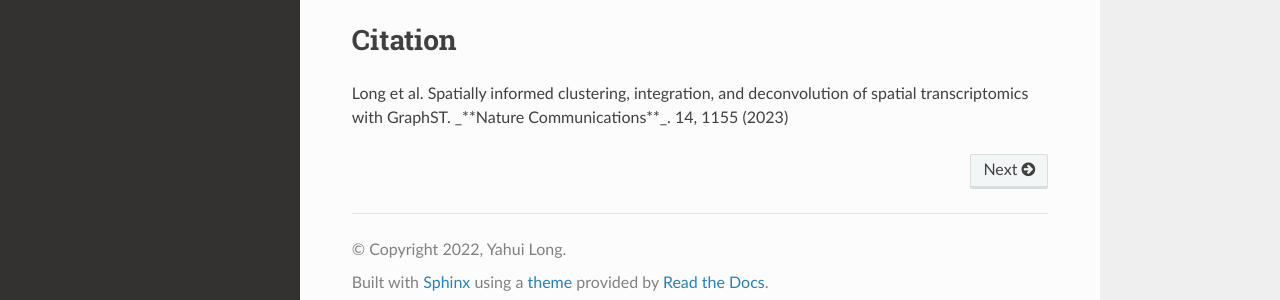
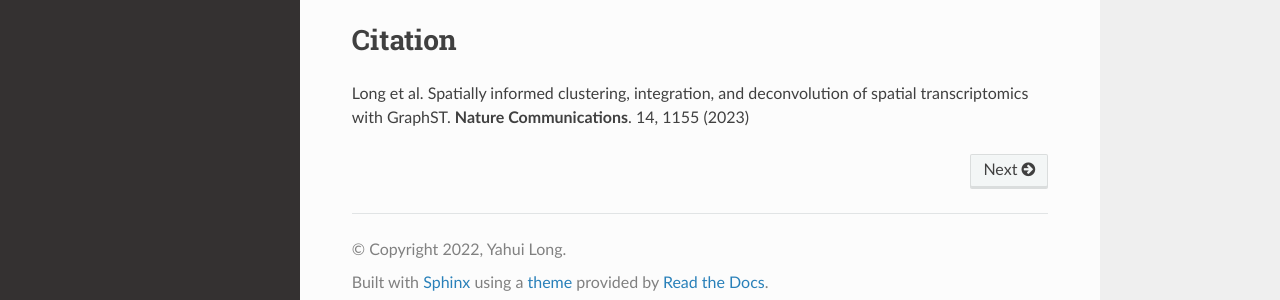
Before and after one commit to JinmiaoChenLab/GraphST_Tutorials, a Sphinx documentation site: the page built from docs/source/index.rst, in a window 1280 px wide and 900 px high, scrolled down 867 px. Shown: the part 581-881 px from the top of the window. Built offline with Sphinx 7.4.7 and the Read the Docs theme 2.0.0, drawn with Linux system fonts in a browser that asks for light colours; pages that are not in the unit, such as notebooks, are missing from menus.

```diff
--- a/docs/source/index.rst
+++ b/docs/source/index.rst
@@ -28,4 +28,4 @@ GraphST is a versatile graph self-supervised contrastive learning model that inc
 
 Citation
 ========
-Long et al. Spatially informed clustering, integration, and deconvolution of spatial transcriptomics with GraphST. _**Nature Communications**_. 14, 1155 (2023)
+Long et al. Spatially informed clustering, integration, and deconvolution of spatial transcriptomics with GraphST. **Nature Communications**. 14, 1155 (2023)
```
